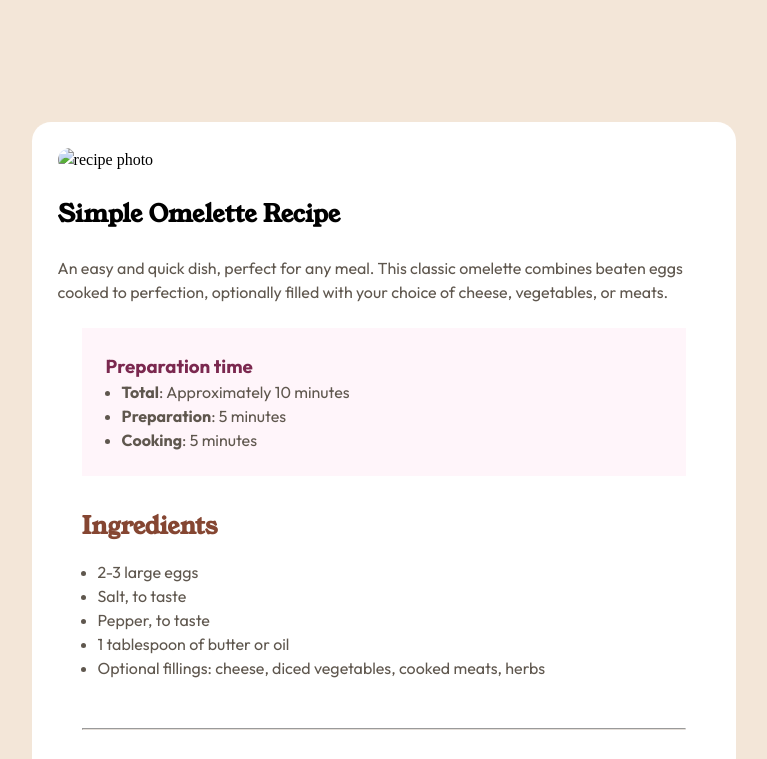
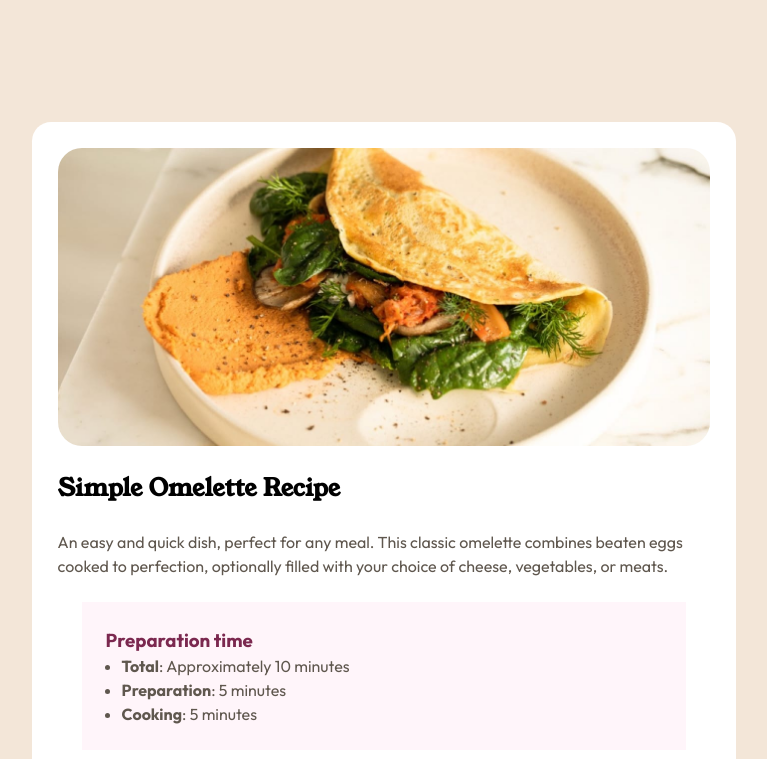
Before and after one commit to krinav-tech/recipe-page, a plain HTML site: page index.html in a window 1280 px wide. Shown: the top 759 px of the page, without its empty margins (256-1023 px from the left). Drawn offline with Linux system fonts and the light colour scheme; the site is published under a folder, as on GitHub Pages, so addresses that start at the root find nothing.

Commit message:
image path

```diff
--- a/index.html
+++ b/index.html
@@ -19,7 +19,7 @@
   <main>
     <div class="card">
 
-      <img src="/assets/images/image-omelette.jpeg" alt="recipe photo" class="recipe-photo">
+      <img src="./assets/images/image-omelette.jpeg" alt="recipe photo" class="recipe-photo">
 
       <div class="intro">
         <h2 class="name">Simple Omelette Recipe</h2>
```
